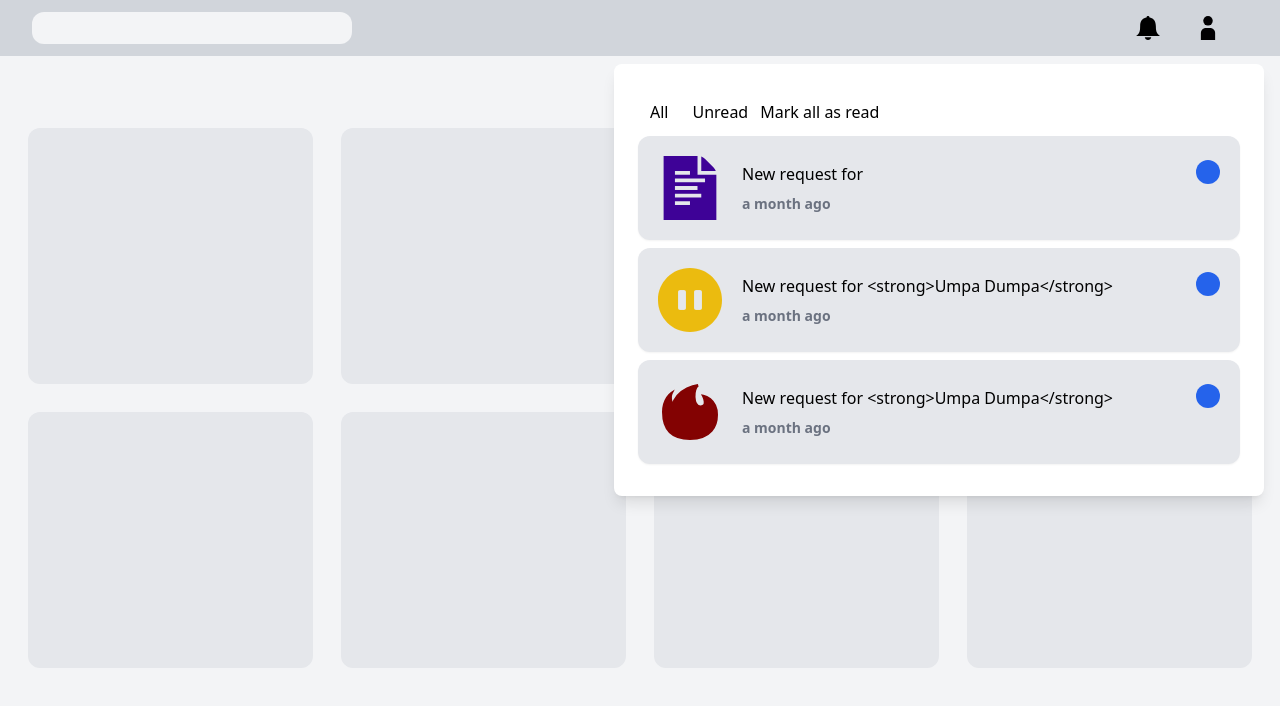
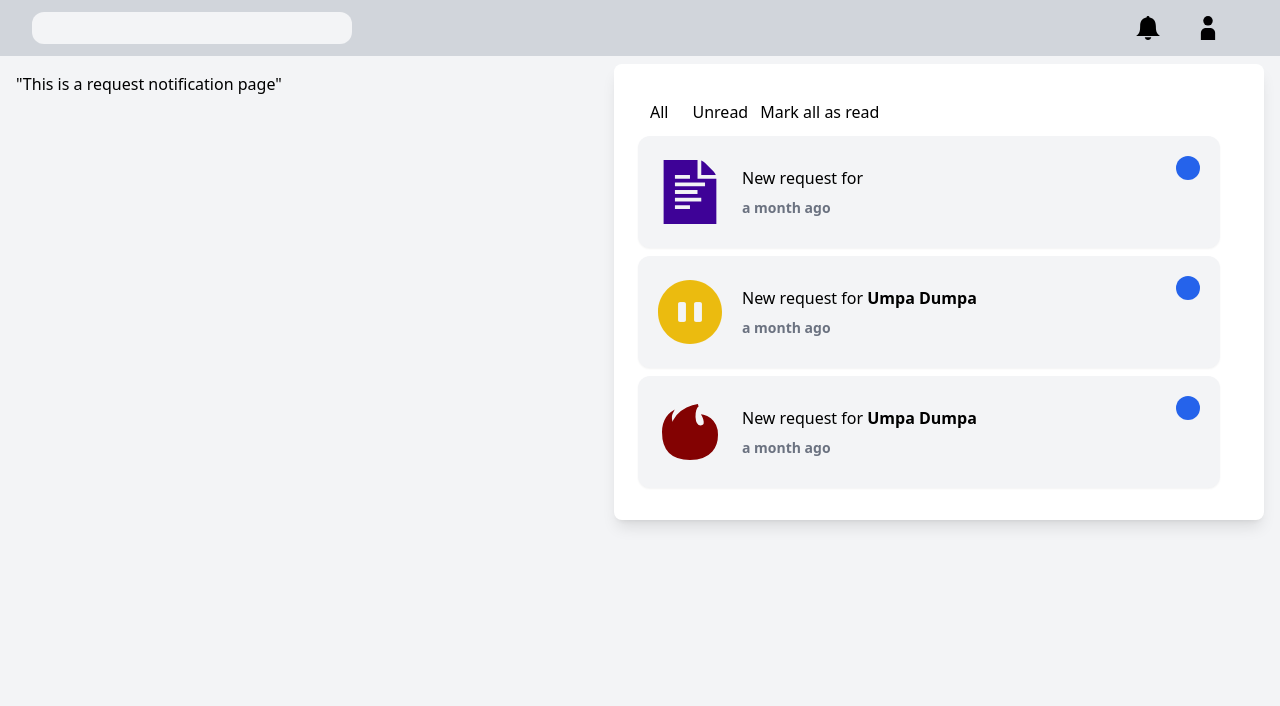
Before and after one commit to e-lechowicz/notification-modal, a React (Vite) app: page /notification/request/1 in a window 1280 px wide. Both pictures are taken after a click on the button 1148 px from the left and 28 px from the top of the page. Shown: the top 706 px of the page. Built offline with nearby package versions, Linux system fonts and the light colour scheme.

Commit message:
added routing

```diff
--- a/src/App.tsx
+++ b/src/App.tsx
@@ -1,11 +1,30 @@
 import React from 'react';
+import { BrowserRouter as Router, Route, Routes } from 'react-router-dom';
+
 import HomePage from './pages/HomePage/HomePage.tsx';
+import OnHoldNotificationPage from './pages/NotificationPages/OnHoldNotificationPage.tsx';
+import RequestNotificationPage from './pages/NotificationPages/RequestNotificationPage.tsx';
+import NewFeatureNotificationPage from './pages/NotificationPages/NewFeatureNotficationPage.tsx';
 
 const App: React.FC = () => {
   return (
-    <>
-      <HomePage />
-    </>
+    <Router>
+      <Routes>
+        <Route path="/" element={<HomePage />} />
+        <Route
+          path="/notification/on-hold/:id"
+          element={<OnHoldNotificationPage />}
+        />
+        <Route
+          path="/notification/request/:id"
+          element={<RequestNotificationPage />}
+        />
+        <Route
+          path="/notification/new-feature/:id"
+          element={<NewFeatureNotificationPage />}
+        />
+      </Routes>
+    </Router>
   );
 };
 
--- a/src/components/Notification/Notification.tsx
+++ b/src/components/Notification/Notification.tsx
@@ -1,49 +1,63 @@
 import React, { useCallback, useMemo } from 'react';
+import parse from 'html-react-parser';
+import { useNavigate } from 'react-router-dom';
+
 import Button from '../../atoms/Button/Button.tsx';
 import {
   Notification as NotificationProps,
   NotificationType,
 } from '../../types/models.ts';
+
 import { getRelativeTime } from '../../utils/getRelativeTime.ts';
 
-type NotificationTypeIconMap = {
-  [key in NotificationType]: string;
-};
-
+type NotificationTypeMap = Record<
+  string,
+  {
+    className: string;
+    path: string;
+  }
+>;
 interface Props extends NotificationProps {
     markAsRead: (id: string) => void;
 }
 
 const Notification: React.FC<Props> = ({ id, type, message, date, read = false, markAsRead }) => {
-  const notificationTypeIconMap: NotificationTypeIconMap = useMemo(
+    const navigate = useNavigate();
+
+    const notificationTypeMap: NotificationTypeMap = useMemo(
     () => ({
-      [NotificationType.request]: 'bg-document-icon',
-      [NotificationType.onHold]: 'bg-pause-icon',
-      [NotificationType.newFeature]: 'bg-fire-icon',
+      [NotificationType.request]: {className: 'bg-document-icon', path: `/notification/request/:${id}`},
+      [NotificationType.onHold]: {className: 'bg-pause-icon', path: `/notification/on-hold/:${id}`},
+      [NotificationType.newFeature]: {className: 'bg-fire-icon', path: `/notification/new-feature/:${id}`},
     }),
-    [],
+    [id],
   );
 
   const relativeTime = useMemo(()=> getRelativeTime(date), [date])
 
-  const handleClick = useCallback(()=> {
+  const handleButtonClick = useCallback(()=> {
       markAsRead(id)
-  },[id, markAsRead])
+  },[id, markAsRead]);
+
+  const handleNotificationClick = useCallback(()=> {
+      markAsRead(id)
+      navigate(notificationTypeMap[type].path)
+  },[id, markAsRead]);
 
   return (
-    <div className={`flex justify-between rounded-xl p-5 shadow-sm mb-2
-        ${!read && 'bg-gray-200'}`}>
-        <div className='flex items-center'>
+    <div className={`flex justify-between rounded-xl h-28 shadow-sm mb-2 mr-5 pr-5 hover:bg-gray-200
+        ${!read && 'bg-gray-100'}`}>
+        <div className='flex items-center rounded-xl pl-5 cursor-pointer w-full' onClick={handleNotificationClick}>
             <div
-                className={`p-8 bg-no-repeat bg-contain ${notificationTypeIconMap[type]}`}
+                className={`p-8 bg-no-repeat bg-contain ${notificationTypeMap[type].className}`}
             />
             <div className='ml-5 mr-20'>
-                <div>{message}</div>
+                <div>{parse(message)}</div>
                 <div className='mt-2 font-bold text-gray-500 text-sm'>{relativeTime}</div>
             </div>
         </div>
         {!read &&
-            <Button className="h-3 w-3 p-2.5 mt-1 bg-blue-600" onClick={handleClick}/>
+            <Button className="h-3 w-3 p-2.5 mt-5 bg-blue-600" onClick={handleButtonClick}/>
         }
     </div>
   );
--- /dev/null
+++ b/src/pages/NotificationPages/NewFeatureNotficationPage.tsx
@@ -0,0 +1,10 @@
+import React from 'react';
+import MainTemplate from '../../templates/MainTemplate/MainTemplate.tsx';
+
+const NewFeatureNotificationPage: React.FC = () => (
+  <MainTemplate>
+    <div>"This is a new feature notification page."</div>
+  </MainTemplate>
+);
+
+export default NewFeatureNotificationPage;
--- /dev/null
+++ b/src/pages/NotificationPages/OnHoldNotificationPage.tsx
@@ -0,0 +1,10 @@
+import React from 'react';
+import MainTemplate from '../../templates/MainTemplate/MainTemplate.tsx';
+
+const OnHoldNotificationPage: React.FC = () => (
+  <MainTemplate>
+    <div>"This is on hold notification page"</div>
+  </MainTemplate>
+);
+
+export default OnHoldNotificationPage;
--- /dev/null
+++ b/src/pages/NotificationPages/RequestNotificationPage.tsx
@@ -0,0 +1,10 @@
+import React from 'react';
+import MainTemplate from '../../templates/MainTemplate/MainTemplate.tsx';
+
+const RequestNotificationPage: React.FC = () => (
+  <MainTemplate>
+    <div>"This is a request notification page"</div>
+  </MainTemplate>
+);
+
+export default RequestNotificationPage;
```
